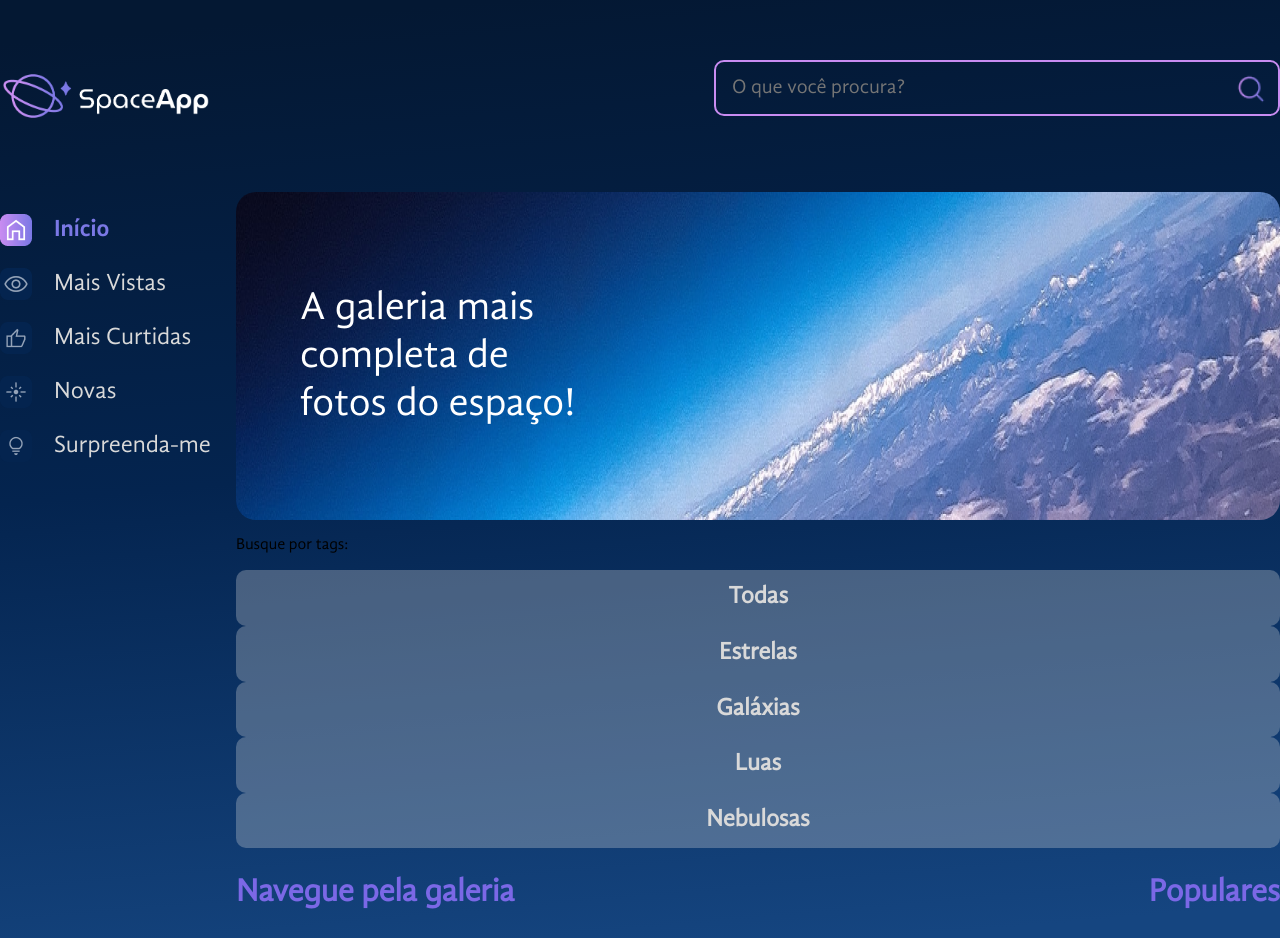
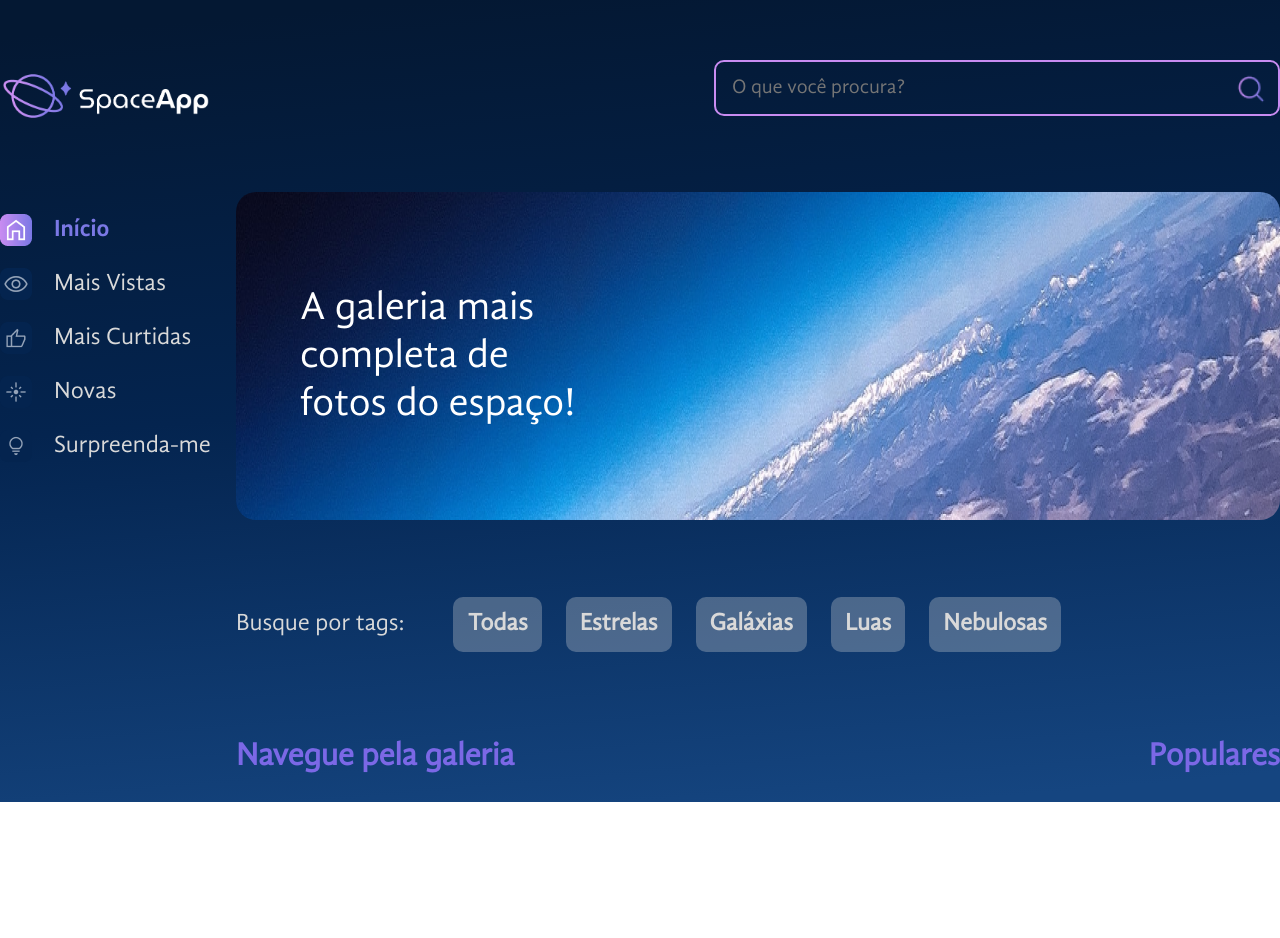
Before and after one commit to gabrielamenezes/space-app, a React (Vite) app: page / in a window 1280 px wide. After the commit the page ends 802 px from the top, so only its background shows below. Built offline with nearby package versions, Linux system fonts and the light colour scheme.

Commit message:
style: finish styling tags

```diff
--- a/src/components/Gallery/Tags/index.jsx
+++ b/src/components/Gallery/Tags/index.jsx
@@ -1,11 +1,21 @@
 import styled from 'styled-components';
 import tags from './tags.json'
+import './style.css'
 const TagTitulo = styled.h3`
     color: #D9D9D9;
     font-size: 24px;
     margin: 0;
 `;
+const ContainerSectionTags = styled.section`
+  display: flex;
+  margin: 66px 0 49px;
 
+`
+const ContainerTags = styled.div`
+  display: flex;
+  gap: 24px;
+  align-items: center;
+`
 const Tag = styled.button`
     font-size: 24px;
     color: #FFFFFF;
@@ -22,10 +32,12 @@ const Tag = styled.button`
 `
 const Tags = () =>  {
   return (
-    <>
+    <ContainerSectionTags>
         <p>Busque por tags:</p>
-        {tags.map(tag => <Tag key={tag.id}><TagTitulo>{tag.titulo}</TagTitulo></Tag>)}
-    </>
+        <ContainerTags>
+          {tags.map(tag => <Tag key={tag.id}><TagTitulo>{tag.titulo}</TagTitulo></Tag>)}
+        </ContainerTags>
+    </ContainerSectionTags>
   )
 }
 
--- /dev/null
+++ b/src/components/Gallery/Tags/style.css
@@ -0,0 +1,8 @@
+p {
+    color: #D9D9D9;
+    font-size: 24px;
+    font-style: normal;
+    font-weight: 400;
+    line-height: normal;
+    margin-right: 49px;
+}
```
